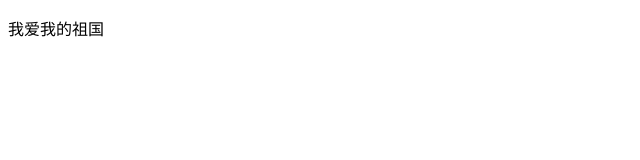
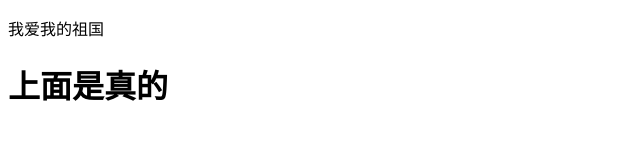
Before and after one commit to Llxsfd/first, a plain HTML site: page index.html in a window 1280 px wide. Shown: the whole page, without its empty margins (0-640 px from the left). Drawn offline with Linux system fonts and the light colour scheme.

Commit message:
再次更新了一次index.html

```diff
--- a/index.html
+++ b/index.html
@@ -7,5 +7,6 @@
 </head>
 <body>
     <p>我爱我的祖国</p>
+	<h1>上面是真的</h1>
 </body>
 </html>
```
